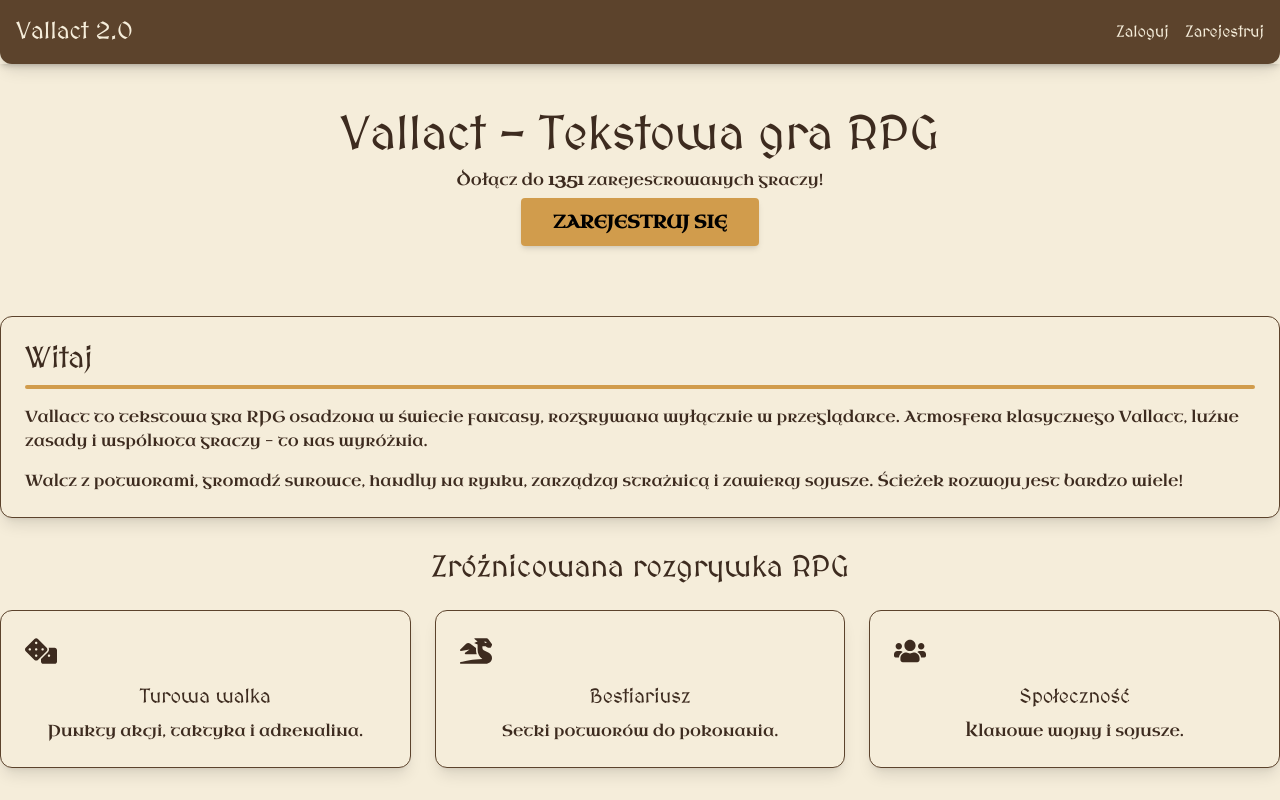
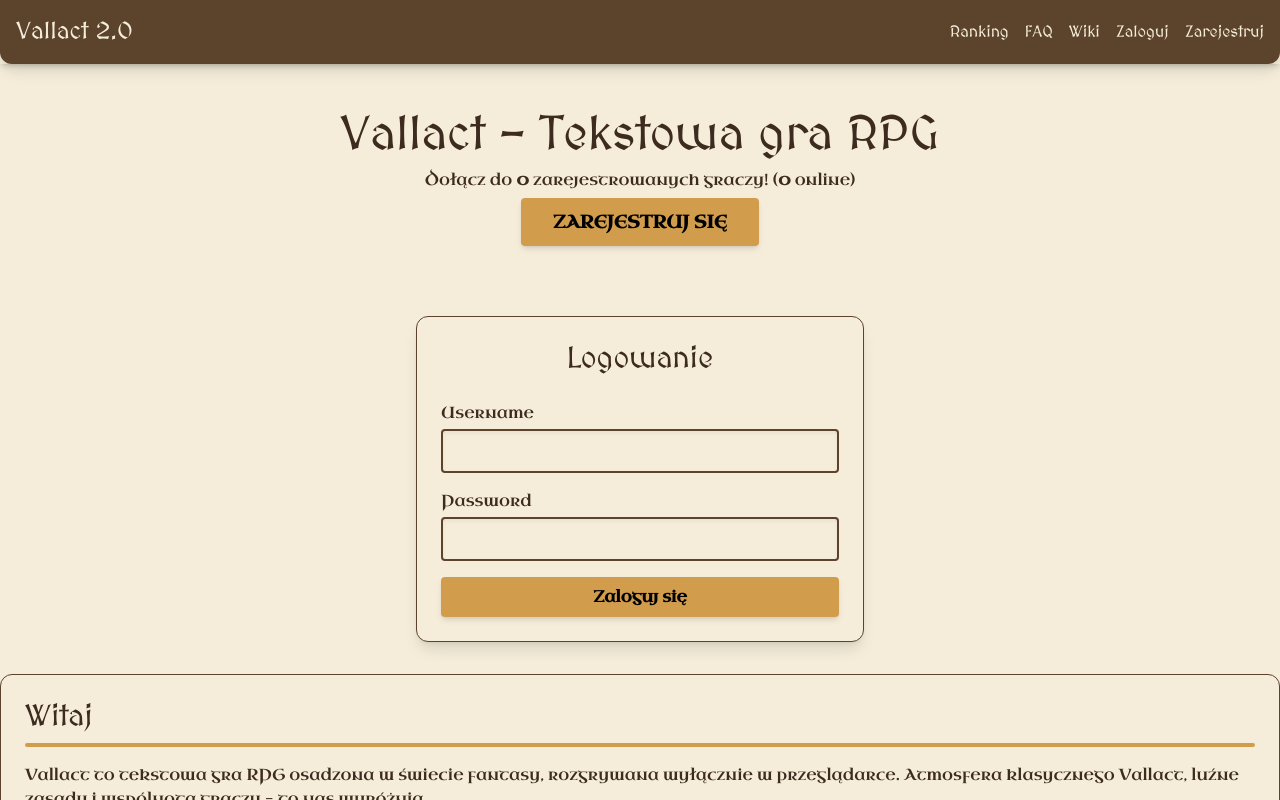
Before and after one commit to PurePL95/tgf-engine, a React (Vite) app in the folder frontend/: page / in a window 1280 px wide. Shown: the top 800 px of the page. Built offline with nearby package versions, Linux system fonts and the light colour scheme; no server answers.

Commit message:
Add stats and login on landing page

```diff
--- a/frontend/src/app.jsx
+++ b/frontend/src/app.jsx
@@ -3,8 +3,9 @@ import React, { useEffect, useState } from 'react'
 import { BrowserRouter, Routes, Route, Navigate } from 'react-router-dom'
 import LandingPage from './components/LandingPage'
 import Register from './components/Register'
-import Login from './components/Login'
 import Profile from './components/Profile'
+import Ranking from './components/Ranking'
+import Faq from './components/Faq'
 
 export default function App() {
     const [token, setToken] = useState(localStorage.getItem('token'))
@@ -23,10 +24,8 @@ export default function App() {
                     element={<LandingPage onLoginSuccess={() => setToken(localStorage.getItem('token'))} />}
                 />
                 <Route path="/register" element={<Register />} />
-                <Route
-                    path="/login"
-                    element={<Login onLogin={() => setToken(localStorage.getItem('token'))} />}
-                />
+                <Route path="/ranking" element={<Ranking />} />
+                <Route path="/faq" element={<Faq />} />
                 <Route
                     path="/profile"
                     element={token
--- /dev/null
+++ b/frontend/src/components/Faq.jsx
@@ -0,0 +1,10 @@
+import React from 'react'
+
+export default function Faq() {
+    return (
+        <div className="rpg-panel max-w-2xl mx-auto">
+            <h2 className="text-3xl font-title mb-4 text-center">FAQ</h2>
+            <p className="font-text">Najczęściej zadawane pytania pojawią się tutaj w późniejszym terminie.</p>
+        </div>
+    )
+}
--- a/frontend/src/components/LandingPage.jsx
+++ b/frontend/src/components/LandingPage.jsx
@@ -6,15 +6,19 @@ import Navbar from './Navbar'
 import WelcomeSection from './WelcomeSection'
 import FeaturesSection from './FeaturesSection'
 import Footer from './Footer'
+import LoginForm from './LoginForm'
 
 export default function LandingPage({ onLoginSuccess }) {
-    const [count, setCount] = useState(0)
+    const [registered, setRegistered] = useState(0)
+    const [online, setOnline] = useState(0)
 
     useEffect(() => {
-        // zakładamy endpoint GET /stats/users_count
         axios.get('/stats/users_count')
-            .then(res => setCount(res.data.count))
-            .catch(() => setCount(1351))
+            .then(res => setRegistered(res.data.count))
+            .catch(() => setRegistered(0))
+        axios.get('/stats/online_count')
+            .then(res => setOnline(res.data.count))
+            .catch(() => setOnline(0))
     }, [])
 
     return (
@@ -25,7 +29,9 @@ export default function LandingPage({ onLoginSuccess }) {
                 <section className="container mx-auto text-center py-12">
                     <h1 className="text-5xl font-title mb-2">Vallact – Tekstowa gra RPG</h1>
                     <p className="font-text mb-4">
-                        Dołącz do <span className="font-semibold">{count}</span> zarejestrowanych graczy!
+                        Dołącz do <span className="font-semibold">{registered}</span> zarejestrowanych graczy!
+                        {' '}
+                        (<span className="font-semibold">{online}</span> online)
                     </p>
                     <Link
                         to="/register"
@@ -33,6 +39,10 @@ export default function LandingPage({ onLoginSuccess }) {
                     >
                         ZAREJESTRUJ SIĘ
                     </Link>
+                </section>
+
+                <section className="container mx-auto my-8">
+                    <LoginForm onLogin={onLoginSuccess} />
                 </section>
 
                 <WelcomeSection />
--- a/frontend/src/components/Login.jsx
+++ b/frontend/src/components/Login.jsx
@@ -1,69 +1,9 @@
-import { useState } from 'react'
-import { useNavigate } from 'react-router-dom'
-import { loginUser } from '../services/api'
+import LoginForm from './LoginForm'
 
 export default function Login({ onLogin }) {
-    const navigate = useNavigate()
-    const [username, setUsername] = useState('')
-    const [password, setPassword] = useState('')
-    const [error, setError] = useState(null)
-    const [loading, setLoading] = useState(false)
-
-    const handleSubmit = async (e) => {
-        e.preventDefault()
-        setError(null)
-        setLoading(true)
-        try {
-            const { access_token } = await loginUser({ username, password })
-            localStorage.setItem('token', access_token)
-            onLogin?.()
-            navigate('/profile', { replace: true })
-        } catch (err) {
-            setError(err.message)
-        } finally {
-            setLoading(false)
-        }
-    }
-
     return (
         <div className="min-h-screen flex items-center justify-center">
-            <div className="rpg-panel max-w-md mx-auto">
-                <h2 className="text-3xl font-title text-accent text-center mb-6">
-                    Logowanie
-                </h2>
-                {error && (
-                    <div className="mb-4 p-3 bg-error text-base-100 rounded">
-                        {error}
-                    </div>
-                )}
-                <form onSubmit={handleSubmit} className="space-y-4">
-                    <div>
-                        <label htmlFor="username" className="block mb-1">Username</label>
-                        <input
-                            id="username"
-                            type="text"
-                            value={username}
-                            onChange={e => setUsername(e.target.value)}
-                            className="rpg-input"
-                            required
-                        />
-                    </div>
-                    <div>
-                        <label htmlFor="password" className="block mb-1">Password</label>
-                        <input
-                            id="password"
-                            type="password"
-                            value={password}
-                            onChange={e => setPassword(e.target.value)}
-                            className="rpg-input"
-                            required
-                        />
-                    </div>
-                    <button disabled={loading} className="btn-rpg w-full mt-4">
-                        {loading ? 'Trwa logowanie…' : 'Zaloguj się'}
-                    </button>
-                </form>
-            </div>
+            <LoginForm onLogin={onLogin} />
         </div>
     )
 }
--- /dev/null
+++ b/frontend/src/components/LoginForm.jsx
@@ -0,0 +1,63 @@
+import { useState } from 'react'
+import { useNavigate } from 'react-router-dom'
+import { loginUser } from '../services/api'
+
+export default function LoginForm({ onLogin }) {
+    const navigate = useNavigate()
+    const [username, setUsername] = useState('')
+    const [password, setPassword] = useState('')
+    const [error, setError] = useState(null)
+    const [loading, setLoading] = useState(false)
+
+    const handleSubmit = async e => {
+        e.preventDefault()
+        setError(null)
+        setLoading(true)
+        try {
+            const { access_token } = await loginUser({ username, password })
+            localStorage.setItem('token', access_token)
+            onLogin?.()
+            navigate('/profile', { replace: true })
+        } catch (err) {
+            setError(err.message)
+        } finally {
+            setLoading(false)
+        }
+    }
+
+    return (
+        <div id="login" className="rpg-panel max-w-md mx-auto my-8">
+            <h2 className="text-3xl font-title text-accent text-center mb-6">Logowanie</h2>
+            {error && (
+                <div className="mb-4 p-3 bg-error text-base-100 rounded">{error}</div>
+            )}
+            <form onSubmit={handleSubmit} className="space-y-4">
+                <div>
+                    <label htmlFor="username" className="block mb-1">Username</label>
+                    <input
+                        id="username"
+                        type="text"
+                        value={username}
+                        onChange={e => setUsername(e.target.value)}
+                        className="rpg-input"
+                        required
+                    />
+                </div>
+                <div>
+                    <label htmlFor="password" className="block mb-1">Password</label>
+                    <input
+                        id="password"
+                        type="password"
+                        value={password}
+                        onChange={e => setPassword(e.target.value)}
+                        className="rpg-input"
+                        required
+                    />
+                </div>
+                <button disabled={loading} className="btn-rpg w-full mt-4">
+                    {loading ? 'Trwa logowanie…' : 'Zaloguj się'}
+                </button>
+            </form>
+        </div>
+    )
+}
--- a/frontend/src/components/Navbar.jsx
+++ b/frontend/src/components/Navbar.jsx
@@ -15,6 +15,16 @@ export default function Navbar({ onLoginSuccess }) {
                     Vallact 2.0
                 </Link>
                 <div className="space-x-4">
+                    <Link to="/ranking" className="hover:underline">Ranking</Link>
+                    <Link to="/faq" className="hover:underline">FAQ</Link>
+                    <a
+                        href="https://wiki.vallact.pl"
+                        target="_blank"
+                        rel="noopener noreferrer"
+                        className="hover:underline"
+                    >
+                        Wiki
+                    </a>
                     {token ? (
                         <>
                             <Link to="/profile" className="hover:underline">
@@ -26,9 +36,9 @@ export default function Navbar({ onLoginSuccess }) {
                         </>
                     ) : (
                         <>
-                            <Link to="/login" className="hover:underline">
+                            <a href="#login" className="hover:underline">
                                 Zaloguj
-                            </Link>
+                            </a>
                             <Link to="/register" className="hover:underline">
                                 Zarejestruj
                             </Link>
--- /dev/null
+++ b/frontend/src/components/Ranking.jsx
@@ -0,0 +1,10 @@
+import React from 'react'
+
+export default function Ranking() {
+    return (
+        <div className="rpg-panel max-w-2xl mx-auto text-center">
+            <h2 className="text-3xl font-title mb-4">Ranking</h2>
+            <p className="font-text">Tu w przyszłości pojawi się lista najlepszych graczy.</p>
+        </div>
+    )
+}
--- a/frontend/src/components/Register.jsx
+++ b/frontend/src/components/Register.jsx
@@ -18,7 +18,7 @@ export default function Register() {
         setLoading(true)
         try {
             await registerUser(data)
-            navigate('/login', { replace: true })
+            navigate('/', { replace: true })
         } catch (err) {
             setError(err.message)
         } finally {
@@ -28,7 +28,7 @@ export default function Register() {
 
     return (
         <div className="min-h-screen flex items-center justify-center">
-            <div className="rpg-panel max-w-md mx-auto">
+            <div className="rpg-panel max-w-md mx-auto my-8">
                 <h2 className="text-3xl font-title text-accent text-center mb-6">
                     Rejestracja
                 </h2>
```
Also changed, not shown: 2 other files (tests, documents, lock files or other folders).
